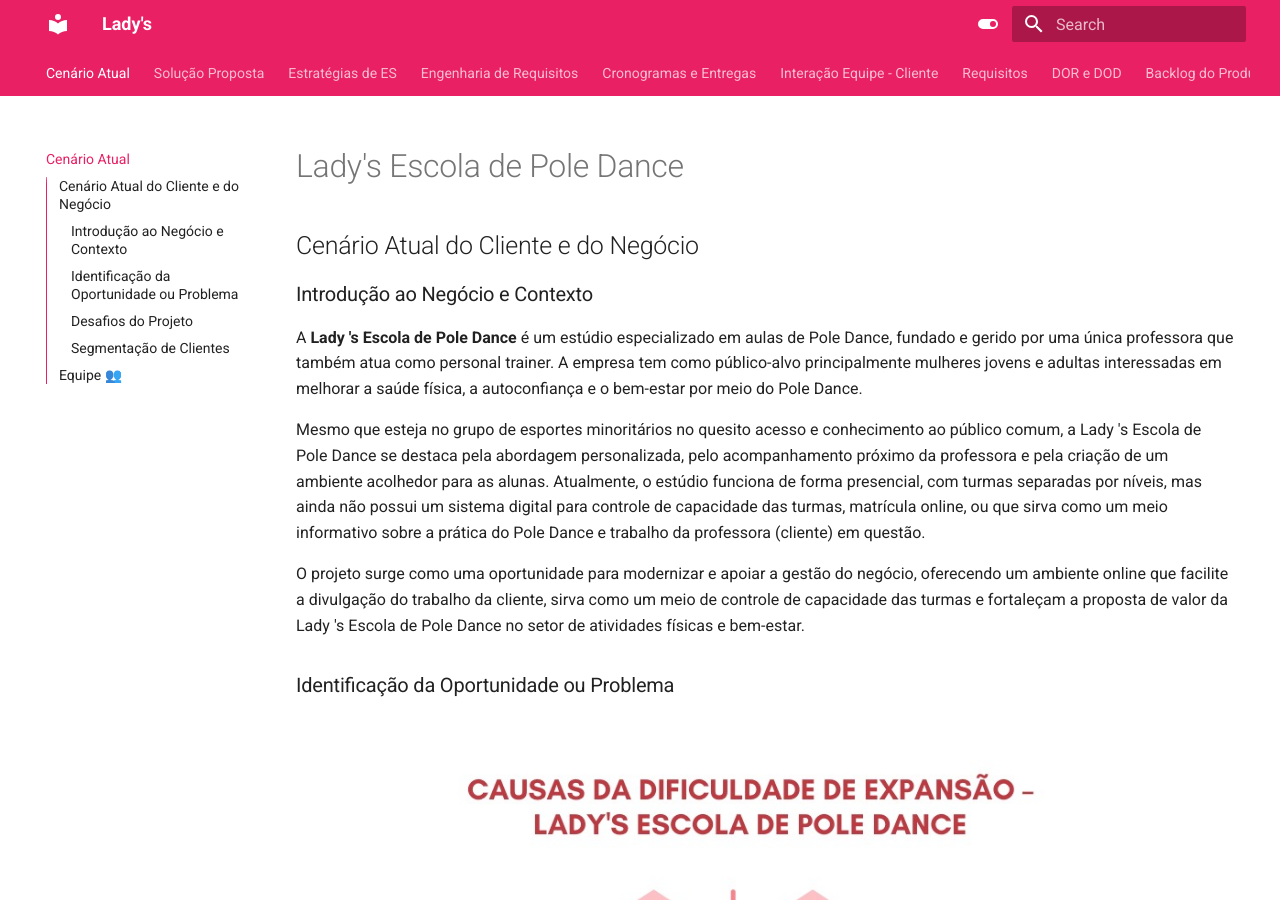
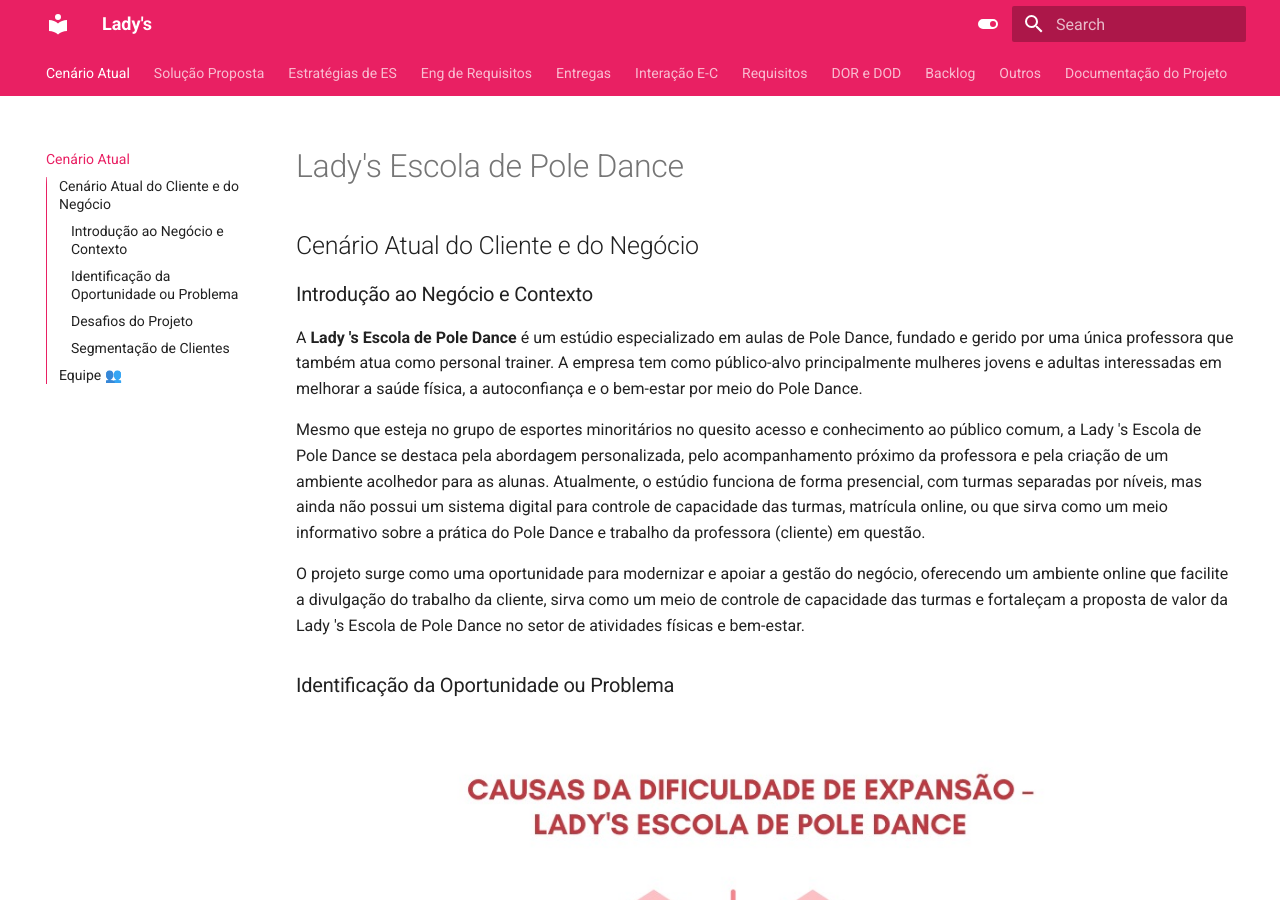
Before and after one commit to mdsreq-fga-unb/REQ-2025.2-T01-EscolaPoleDance, an MkDocs documentation site: the page built from docs/index.md, in a window 1280 px wide and 900 px high. Built offline with MkDocs 1.6.1 and Material for MkDocs 9.7.7, drawn with Linux system fonts in a browser that asks for light colours.

Commit message:
docs/ajusting pages display

```diff
--- a/mkdocs.yml
+++ b/mkdocs.yml
@@ -31,16 +31,17 @@ nav:
   - Cenário Atual: index.md
   - Solução Proposta: solucao-proposta.md
   - Estratégias de ES: estrategias.md
-  - Engenharia de Requisitos: er.md
-  - Cronogramas e Entregas: cronograma.md
-  - Interação Equipe - Cliente: interacao.md
+  - Eng de Requisitos: er.md
+  - Entregas: cronograma.md
+  - Interação E-C: interacao.md
   - Requisitos: requisitos.md
   - DOR e DOD: dor-dod.md
-  - Backlog do Produto: backlog.md
-  - Lições Aprendidas: licoes-aprendidas.md
-  - Referências Bibliográficas: referencias.md
-  - Gravações: gravacoes.md
-  - Estudos de Caso: estudos-de-caso.md
+  - Backlog: backlog.md
+  - Outros:
+      - Lições Aprendidas: licoes-aprendidas.md
+      - Referências Bibliográficas: referencias.md
+      - Gravações: gravacoes.md
+      - Estudos de Caso: estudos-de-caso.md
   - Documentação do Projeto:
       - Solução Proposta: solucao-proposta.md
       - Backlog: backlog.md
```
